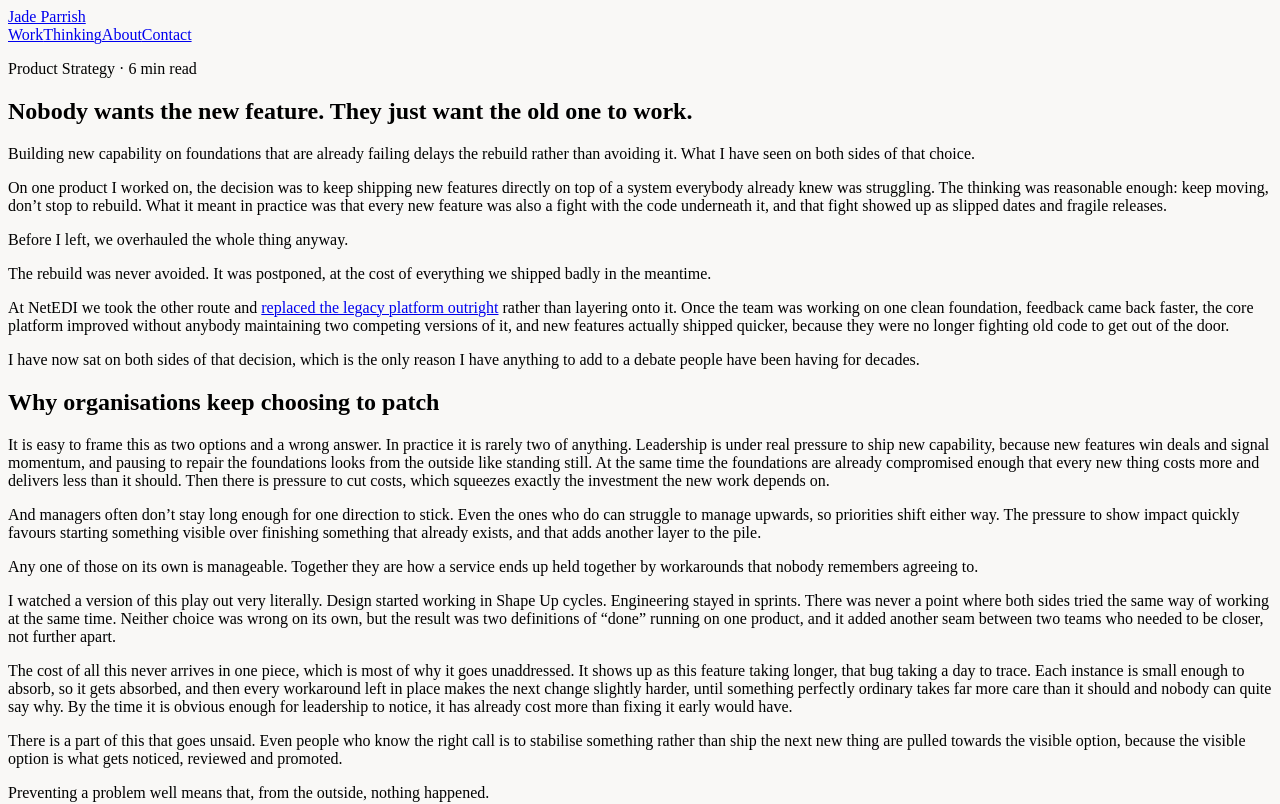
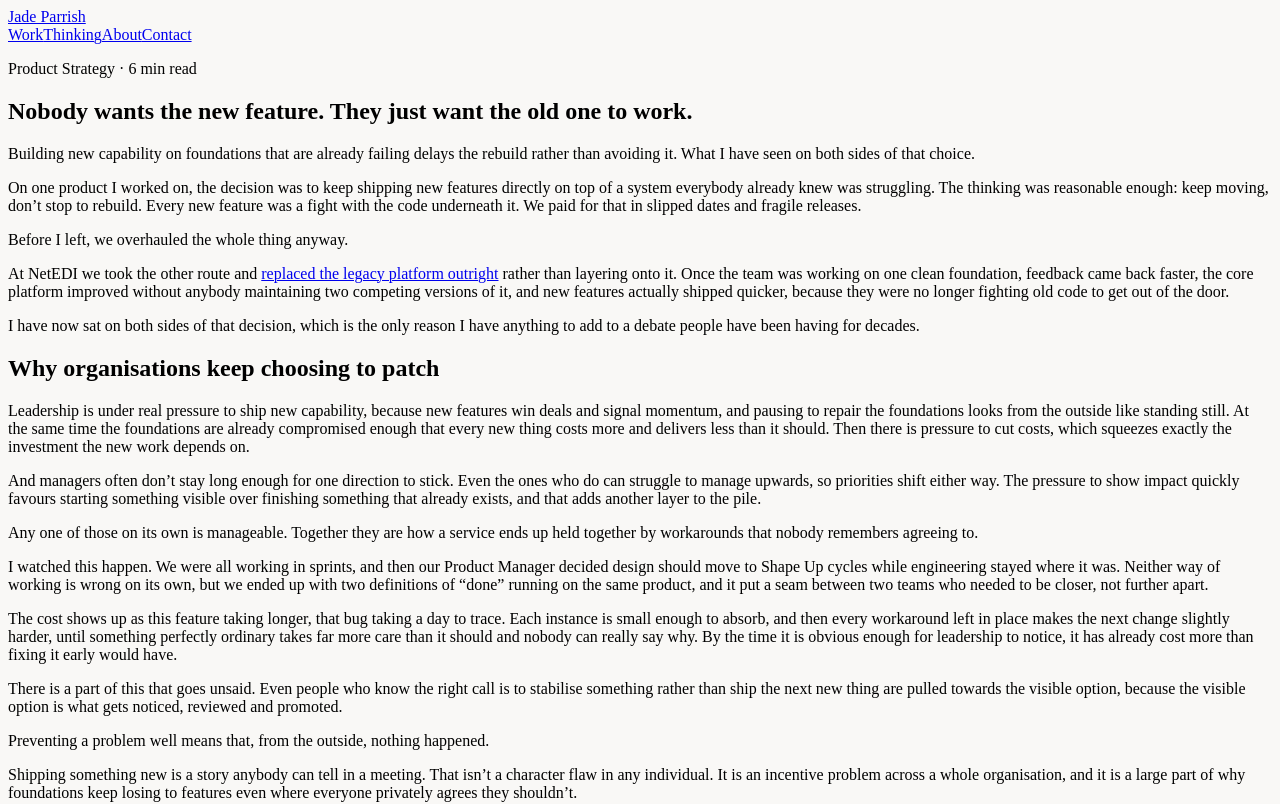
Before and after one commit to jadeparrish/portfolio, a Next.js app: page /thinking/legacy in a window 1280 px wide. Shown: the top 804 px of the page. Built offline with nearby package versions, Linux system fonts and the light colour scheme.

Commit message:
Improve clarity and conciseness in page.js
Refactor text for clarity and conciseness throughout the article, improving readability and flow.

```diff
--- a/app/thinking/legacy/page.js
+++ b/app/thinking/legacy/page.js
@@ -37,16 +37,11 @@ export default function LegacyArticle() {
             On one product I worked on, the decision was to keep shipping new features
             directly on top of a system everybody already knew was struggling. The
             thinking was reasonable enough: keep moving, don&rsquo;t stop to rebuild.
-            What it meant in practice was that every new feature was also a fight with
-            the code underneath it, and that fight showed up as slipped dates and
-            fragile releases.
+            Every new feature was a fight with the code underneath it. We paid for that
+            in slipped dates and fragile releases.
           </p>
           <p>
             Before I left, we overhauled the whole thing anyway.
-          </p>
-          <p>
-            The rebuild was never avoided. It was postponed, at the cost of everything we
-            shipped badly in the meantime.
           </p>
         </ArticleBlock>
 
@@ -70,8 +65,7 @@ export default function LegacyArticle() {
           <ArticleHeading>Why organisations keep choosing to patch</ArticleHeading>
           <ArticleBlock>
             <p>
-              It is easy to frame this as two options and a wrong answer. In practice it
-              is rarely two of anything. Leadership is under real pressure to ship new
+              Leadership is under real pressure to ship new
               capability, because new features win deals and signal momentum, and pausing
               to repair the foundations looks from the outside like standing still. At
               the same time the foundations are already compromised enough that every new
@@ -90,25 +84,24 @@ export default function LegacyArticle() {
               ends up held together by workarounds that nobody remembers agreeing to.
             </p>
             <p>
-              I watched a version of this play out very literally. Design started working
-              in Shape Up cycles. Engineering stayed in sprints. There was never a point
-              where both sides tried the same way of working at the same time. Neither
-              choice was wrong on its own, but the result was two definitions of
-              &ldquo;done&rdquo; running on one product, and it added another seam between
-              two teams who needed to be closer, not further apart.
+              I watched this happen. We were all working in sprints, and then our Product
+              Manager decided design should move to Shape Up cycles while engineering
+              stayed where it was. Neither way of working is wrong on its own, but we
+              ended up with two definitions of &ldquo;done&rdquo; running on the same
+              product, and it put a seam between two teams who needed to be closer, not
+              further apart.
             </p>
           </ArticleBlock>
         </div>
 
         <ArticleBlock>
           <p>
-            The cost of all this never arrives in one piece, which is most of why it goes
-            unaddressed. It shows up as this feature taking longer, that bug taking a day
-            to trace. Each instance is small enough to absorb, so it gets absorbed, and
-            then every workaround left in place makes the next change slightly harder,
-            until something perfectly ordinary takes far more care than it should and
-            nobody can quite say why. By the time it is obvious enough for leadership to
-            notice, it has already cost more than fixing it early would have.
+            The cost shows up as this feature taking longer, that bug taking a day to
+            trace. Each instance is small enough to absorb, and then every workaround
+            left in place makes the next change slightly harder, until something
+            perfectly ordinary takes far more care than it should and nobody can really
+            say why. By the time it is obvious enough for leadership to notice, it has
+            already cost more than fixing it early would have.
           </p>
         </ArticleBlock>
 
@@ -163,12 +156,12 @@ export default function LegacyArticle() {
             unseen. Design attention tends to stop at the interface: does this flow make
             sense, is this state clear, is this accessible. Those questions matter, and
             they miss the operational layer underneath, where data moves between systems
-            and things go wrong quietly, weeks before anybody notices.
+            and things go wrong weeks before anybody notices.
           </p>
           <p>
             Mismatched refresh rates between two systems, which I found in the{' '}
             <ArticleLink href="/work/stock">stock and fulfilment work</ArticleLink>, were
-            never visible on any screen. They showed up as decks that didn&rsquo;t add up
+            never visible on any screen. They became decks that didn&rsquo;t add up
             and numbers nobody quite trusted. I have also found a commercial team working
             directly inside a developer tool, because it was the only place the figures
             they needed actually lived. Nothing about that tool was built for them, and
```
